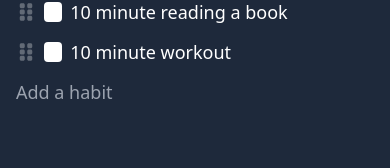
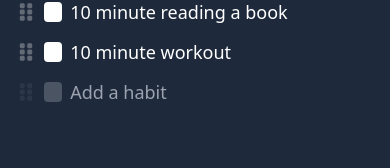
Before and after one commit to asrul10/habit-tracker, a Svelte app: page / in a window 390 px wide. Shown: the part 114-282 px from the top of the page. Built offline with nearby package versions, Linux system fonts and the light colour scheme.

Commit message:
fix delete and drag on mobile versions

```diff
--- a/src/App.svelte
+++ b/src/App.svelte
@@ -259,6 +259,7 @@
   };
 
   const handleTouchMove = (event) => {
+    event.preventDefault();
     const { currentTarget } = event;
     const { target } = currentTarget.dataset;
 
@@ -295,7 +296,7 @@
   });
 </script>
 
-<main class="text-white base-container px-4 mx-auto py-8">
+<main class="text-white base-container px-4 mx-auto py-8 overflow-x-hidden max-w-full">
   <h1 class="text-4xl font-bold mb-10">🌱 Habits Tracker</h1>
 
   {#each habits as habit}
@@ -351,18 +352,38 @@
           ? `line-through opacity-50`
           : ``}"
         role="textbox"
-        contenteditable>{habit.name}</span
+        contenteditable="true">{habit.name}</span
       >
     </div>
   {/each}
 
   <div class="mb-2 flex items-start gap-x-2">
+    <div class="opacity-20">
+      <svg
+        xmlns="http://www.w3.org/2000/svg"
+        viewBox="0 0 320 512"
+        class="w-5 h-5 mt-1 opacity-30"
+      >
+        <path
+          fill="#fff"
+          d="M88 352C110.1 352 128 369.9 128 392V440C128 462.1 110.1 480 88 480H40C17.91 480 0 462.1 0 440V392C0 369.9 17.91 352 40 352H88zM280 352C302.1 352 320 369.9 320 392V440C320 462.1 302.1 480 280 480H232C209.9 480 192 462.1 192 440V392C192 369.9 209.9 352 232 352H280zM40 320C17.91 320 0 302.1 0 280V232C0 209.9 17.91 192 40 192H88C110.1 192 128 209.9 128 232V280C128 302.1 110.1 320 88 320H40zM280 192C302.1 192 320 209.9 320 232V280C320 302.1 302.1 320 280 320H232C209.9 320 192 302.1 192 280V232C192 209.9 209.9 192 232 192H280zM40 160C17.91 160 0 142.1 0 120V72C0 49.91 17.91 32 40 32H88C110.1 32 128 49.91 128 72V120C128 142.1 110.1 160 88 160H40zM280 32C302.1 32 320 49.91 320 72V120C320 142.1 302.1 160 280 160H232C209.9 160 192 142.1 192 120V72C192 49.91 209.9 32 232 32H280z"
+        />
+      </svg>
+    </div>
+    <span class="w-5 h-5 rounded mt-1 p-1 opacity-20 bg-white">
+      <svg xmlns="http://www.w3.org/2000/svg" viewBox="0 0 448 512">
+        <path
+          fill="#fff"
+          d="M438.6 105.4C451.1 117.9 451.1 138.1 438.6 150.6L182.6 406.6C170.1 419.1 149.9 419.1 137.4 406.6L9.372 278.6C-3.124 266.1-3.124 245.9 9.372 233.4C21.87 220.9 42.13 220.9 54.63 233.4L159.1 338.7L393.4 105.4C405.9 92.88 426.1 92.88 438.6 105.4H438.6z"
+        />
+      </svg>
+    </span>
     <span
       on:keyup={addHabit}
       on:keypress={preventEnter}
       class="block w-full overflow-hidden textarea-resize min-h-fit text-lg resize-none outline-none placeholder-habit cursor-text"
       role="textbox"
-      contenteditable
+      contenteditable="true"
     />
   </div>
 
```
